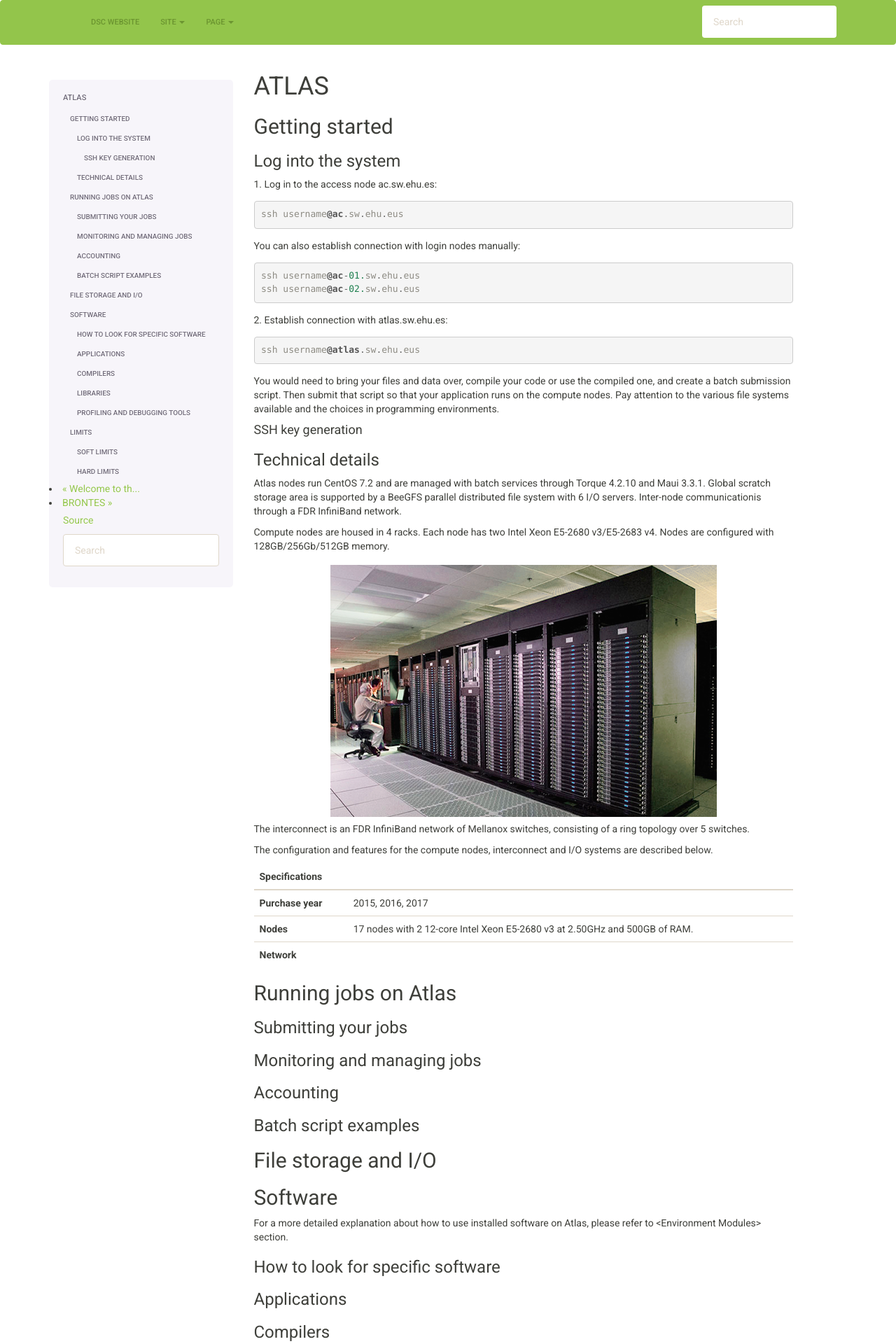
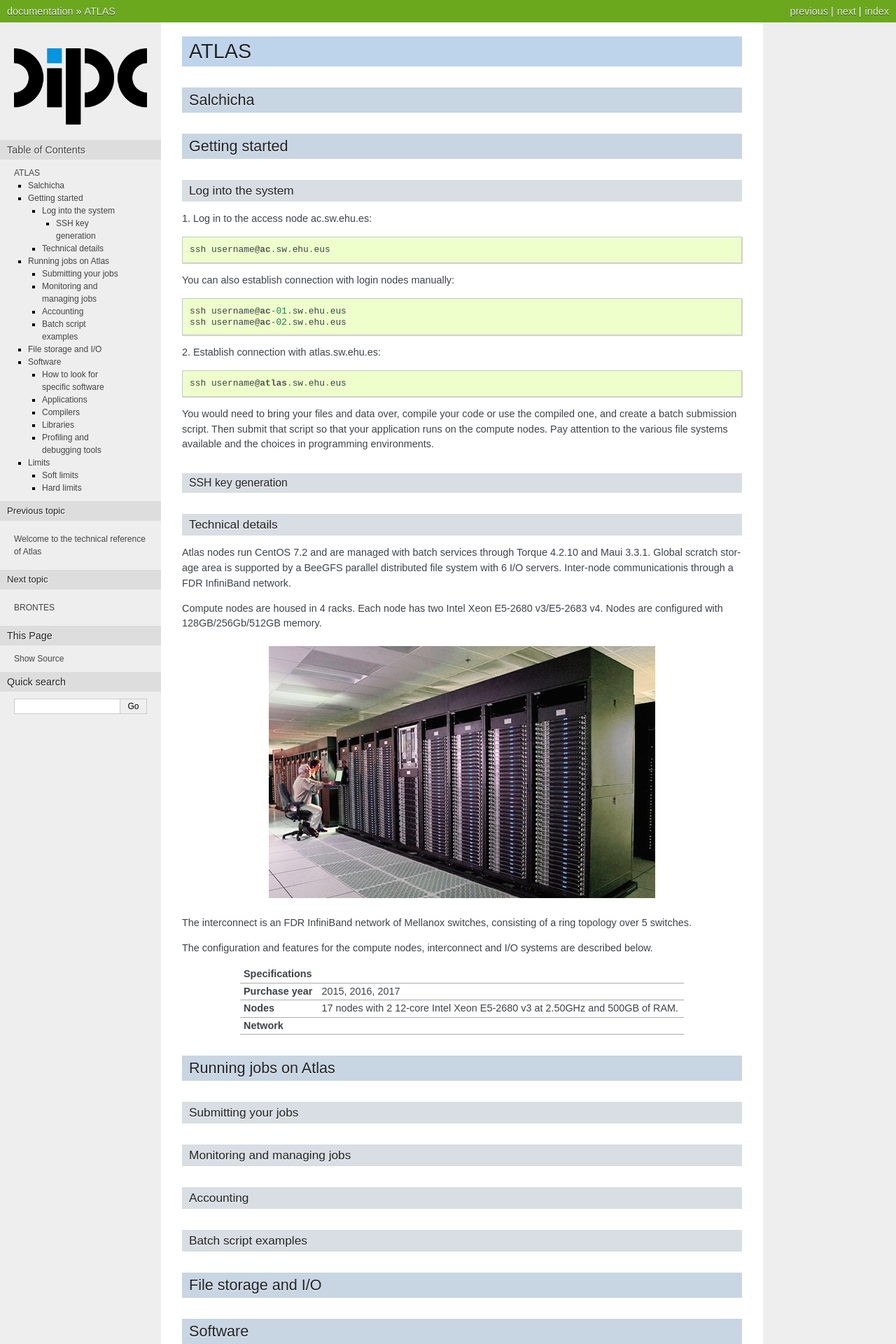
Before and after one commit to tobiudo/docAtlas, a Sphinx documentation site: the page built from source/atlas.rst, in a window 1280 px wide. Shown: the top 1920 px of the page at 70% size. Built offline with Sphinx 7.4.7, drawn with Linux system fonts in a browser that asks for light colours; formulas are drawn with MathJax 3; some of the changed text lies outside the part shown.

Commit message:
Tema moreno

```diff
--- a/source/atlas.rst
+++ b/source/atlas.rst
@@ -1,6 +1,9 @@
 *****
 ATLAS
 *****
+
+Salchicha
+#########
 
 Getting started
 ###############
--- a/source/conf.py
+++ b/source/conf.py
@@ -93,8 +93,8 @@ todo_include_todos = True
 # The theme to use for HTML and HTML Help pages.  See the documentation for
 # a list of builtin themes.
 #
-html_theme = 'bootstrap'
-html_theme_path = sphinx_bootstrap_theme.get_html_theme_path()
+html_theme = 'nature'
+#html_theme_path = sphinx_bootstrap_theme.get_html_theme_path()
 
 # Theme options are theme-specific and customize the look and feel of a theme
 # further.  For a list of options available for each theme, see the
@@ -208,66 +208,66 @@ intersphinx_mapping = {'https://docs.python.org/': None}
 
 # Theme options
 
-html_theme_options = {
-        # Navigation bar title. (Default: ``project`` value)
-        'navbar_title': "",
+# html_theme_options = {
+#         # Navigation bar title. (Default: ``project`` value)
+#         'navbar_title': "",
 
-        # Tab name for entire site. (Default: "Site")
-        # 'navbar_site_name': "Si",
+#         # Tab name for entire site. (Default: "Site")
+#         # 'navbar_site_name': "Si",
 
-        # A list of tuples containing pages or urls to link to.
-        # Valid tuples should be in the following forms:
-        #    (name, page)                 # a link to a page
-        #    (name, "/aa/bb", 1)          # a link to an arbitrary relative url
-        #    (name, "http://example.com", True) # arbitrary absolute url
-        # Note the "1" or "True" value above as the third argument to indicate
-        # an arbitrary url.
-        'navbar_links': [
-                    ("DSC website", "http://dipc.ehu.eus/cc", True),
-                ],
+#         # A list of tuples containing pages or urls to link to.
+#         # Valid tuples should be in the following forms:
+#         #    (name, page)                 # a link to a page
+#         #    (name, "/aa/bb", 1)          # a link to an arbitrary relative url
+#         #    (name, "http://example.com", True) # arbitrary absolute url
+#         # Note the "1" or "True" value above as the third argument to indicate
+#         # an arbitrary url.
+#         'navbar_links': [
+#                     ("DSC website", "http://dipc.ehu.eus/cc", True),
+#                 ],
 
-        # Render the next and previous page links in navbar. (Default: true)
-        'navbar_sidebarrel': False,
+#         # Render the next and previous page links in navbar. (Default: true)
+#         'navbar_sidebarrel': False,
 
-        # Render the current pages TOC in the navbar. (Default: true)
-        'navbar_pagenav': True,
+#         # Render the current pages TOC in the navbar. (Default: true)
+#         'navbar_pagenav': True,
 
-        # Tab name for the current pages TOC. (Default: "Page")
-        'navbar_pagenav_name': "Page",
+#         # Tab name for the current pages TOC. (Default: "Page")
+#         'navbar_pagenav_name': "Page",
 
-        # Global TOC depth for "site" navbar tab. (Default: 1)
-        # Switching to -1 shows all levels.
-        'globaltoc_depth': 2,
+#         # Global TOC depth for "site" navbar tab. (Default: 1)
+#         # Switching to -1 shows all levels.
+#         'globaltoc_depth': 2,
 
-        # Include hidden TOCs in Site navbar?
-        #
-        # Note: If this is "false", you cannot have mixed ``:hidden:`` and
-        # non-hidden ``toctree`` directives in the same page, or else the build
-        # will break.
-        #
-        # Values: "true" (default) or "false"
-        'globaltoc_includehidden': "true",
+#         # Include hidden TOCs in Site navbar?
+#         #
+#         # Note: If this is "false", you cannot have mixed ``:hidden:`` and
+#         # non-hidden ``toctree`` directives in the same page, or else the build
+#         # will break.
+#         #
+#         # Values: "true" (default) or "false"
+#         'globaltoc_includehidden': "true",
 
-        # HTML navbar class (Default: "navbar") to attach to <div> element.
-        # For black navbar, do "navbar navbar-inverse"
-        'navbar_class': "navbar navbar-inverse",
+#         # HTML navbar class (Default: "navbar") to attach to <div> element.
+#         # For black navbar, do "navbar navbar-inverse"
+#         'navbar_class': "navbar navbar-inverse",
 
-        # Fix navigation bar to top of page?
-        # Values: "true" (default) or "false"
-        'navbar_fixed_top': "false",
+#         # Fix navigation bar to top of page?
+#         # Values: "true" (default) or "false"
+#         'navbar_fixed_top': "false",
 
-        # Location of link to source.
-        # Options are "nav" (default), "footer" or anything else to exclude.
-         'source_link_position': "",
+#         # Location of link to source.
+#         # Options are "nav" (default), "footer" or anything else to exclude.
+#          'source_link_position': "",
 
-        # Bootswatch (http://bootswatch.com/) theme.
-        #
-        # Options are nothing (default) or the name of a valid theme
-        # such as "cosmo" or "sandstone".
-        # 'bootswatch_theme': "united",
-        'bootswatch_theme': "sandstone",
+#         # Bootswatch (http://bootswatch.com/) theme.
+#         #
+#         # Options are nothing (default) or the name of a valid theme
+#         # such as "cosmo" or "sandstone".
+#         # 'bootswatch_theme': "united",
+#         'bootswatch_theme': "cosmo",
 
-        # Choose Bootstrap version.
-        # Values: "3" (default) or "2" (in quotes)
-        'bootstrap_version': "3",
-    }
+#         # Choose Bootstrap version.
+#         # Values: "3" (default) or "2" (in quotes)
+#         'bootstrap_version': "3",
+#     }
```
Also changed, not shown: 17 other files.
